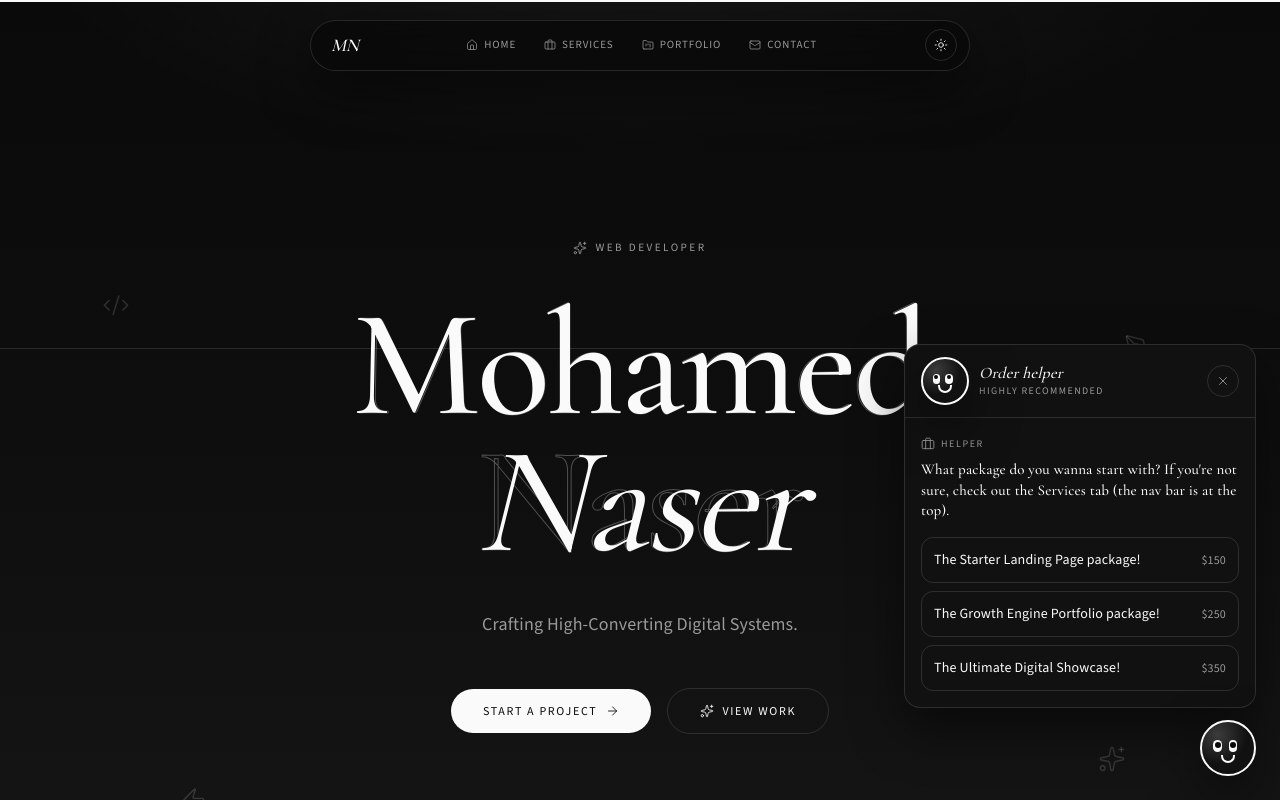
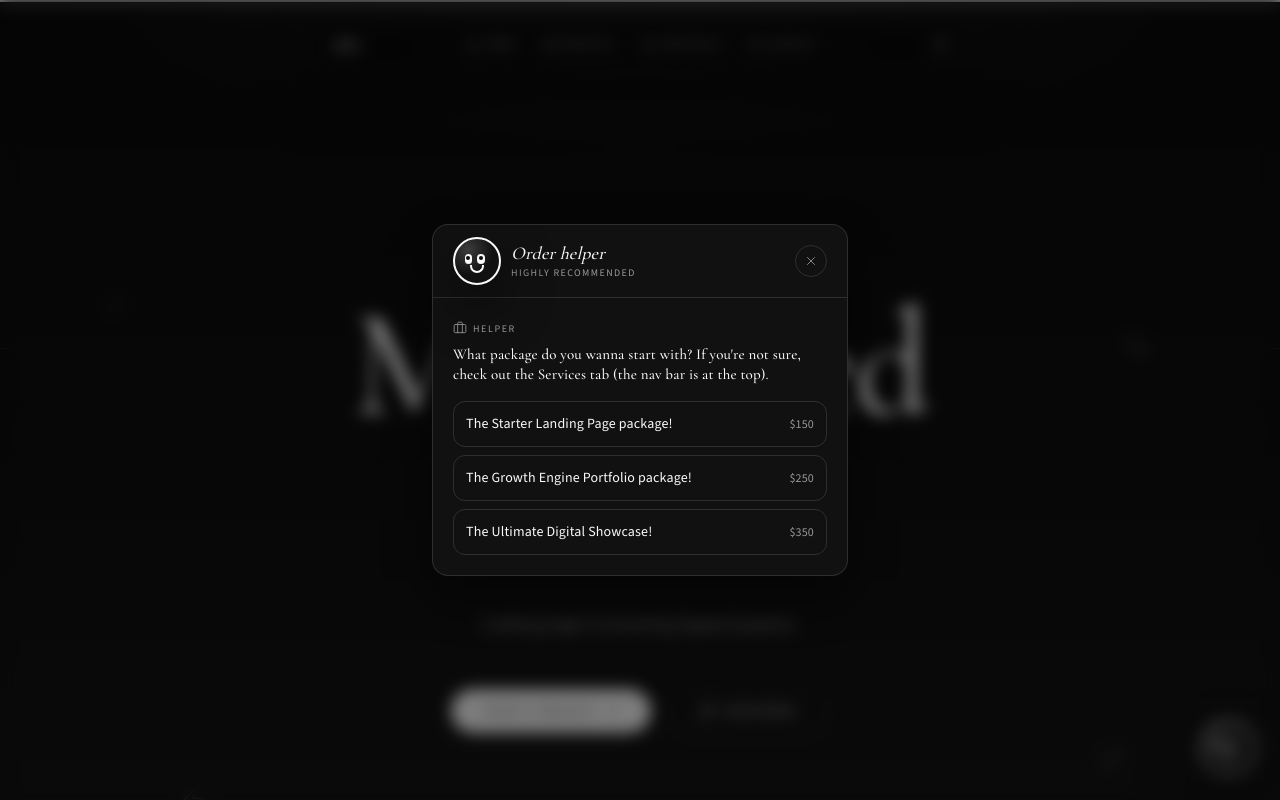
Before and after one commit to Medo-eng/portfolio, a Next.js app: page / in a window 1280 px wide. Both pictures are taken after a click on the button "Click the helper". Shown: the top 800 px of the page. Built offline with nearby package versions, Linux system fonts and the light colour scheme.

Commit message:
Center the order helper flow as a modal overlay.

```diff
--- a/src/components/OrderHelper.tsx
+++ b/src/components/OrderHelper.tsx
@@ -13,7 +13,7 @@ import {
   User,
   X,
 } from "lucide-react";
-import { FormEvent, useId, useState, type ReactNode } from "react";
+import { FormEvent, useEffect, useId, useState, type ReactNode } from "react";
 import { easeOut } from "@/lib/motion";
 import { useOrderHelper } from "./OrderHelperProvider";
 
@@ -170,8 +170,9 @@ export function OrderHelper({ ready = true }: { ready?: boolean }) {
 
   function answerDemos(seen: boolean) {
     if (!seen) {
-      scrollToId("portfolio");
-      setStep("demos-return");
+      setResumeStep("demos-return");
+      setStep("closed");
+      window.setTimeout(() => scrollToId("portfolio"), 120);
       return;
     }
     setTextValue("");
@@ -213,28 +214,50 @@ export function OrderHelper({ ready = true }: { ready?: boolean }) {
 
   const open = step !== "closed";
 
+  useEffect(() => {
+    if (!open) return;
+    const previous = document.body.style.overflow;
+    document.body.style.overflow = "hidden";
+    return () => {
+      document.body.style.overflow = previous;
+    };
+  }, [open]);
+
   if (!ready) return null;
 
   return (
-    <div className="pointer-events-none fixed right-4 bottom-4 z-[70] flex flex-col items-end gap-3 sm:right-6 sm:bottom-6">
+    <>
+      <AnimatePresence>
+        {open ? (
+          <motion.div
+            key="helper-overlay"
+            role="presentation"
+            initial={{ opacity: 0 }}
+            animate={{ opacity: 1 }}
+            exit={{ opacity: 0 }}
+            transition={{ duration: 0.25, ease: easeOut }}
+            className="fixed inset-0 z-[75] flex items-center justify-center bg-black/50 px-4 backdrop-blur-sm"
+            onClick={closePanel}
+          >
             <AnimatePresence mode="wait">
-        {open ? (
               <motion.div
                 key={step}
                 id={panelId}
                 role="dialog"
+                aria-modal="true"
                 aria-label="Order helper"
-            initial={{ opacity: 0, y: 18, scale: 0.96 }}
+                initial={{ opacity: 0, y: 24, scale: 0.94 }}
                 animate={{ opacity: 1, y: 0, scale: 1 }}
-            exit={{ opacity: 0, y: 12, scale: 0.96 }}
+                exit={{ opacity: 0, y: 16, scale: 0.96 }}
                 transition={{ duration: 0.35, ease: easeOut }}
-            className="pointer-events-auto w-[min(92vw,22rem)] overflow-hidden rounded-2xl border border-[var(--border)] bg-[var(--bg-elevated)] shadow-[var(--shadow)]"
+                onClick={(e) => e.stopPropagation()}
+                className="w-[min(92vw,26rem)] overflow-hidden rounded-2xl border border-[var(--border)] bg-[var(--bg-elevated)] shadow-[var(--shadow)]"
               >
-            <div className="flex items-center justify-between gap-3 border-b border-[var(--border)] px-4 py-3">
+                <div className="flex items-center justify-between gap-3 border-b border-[var(--border)] px-4 py-3 sm:px-5">
                   <div className="flex items-center gap-2.5">
                     <HelperFace size="md" />
                     <div>
-                  <p className="font-display text-base font-medium italic leading-tight">
+                      <p className="font-display text-base font-medium italic leading-tight sm:text-lg">
                         Order helper
                       </p>
                       <p className="text-[10px] tracking-[0.14em] uppercase text-[var(--fg-muted)]">
@@ -252,11 +275,13 @@ export function OrderHelper({ ready = true }: { ready?: boolean }) {
                   </button>
                 </div>
 
-            <div className="max-h-[min(60vh,28rem)] space-y-4 overflow-y-auto p-4">
+                <div className="max-h-[min(70vh,32rem)] space-y-4 overflow-y-auto p-4 sm:p-5">
                   {step === "package" ? (
                     <>
                       <Question
-                    icon={<Briefcase className="size-3.5" strokeWidth={1.5} />}
+                        icon={
+                          <Briefcase className="size-3.5" strokeWidth={1.5} />
+                        }
                         text="What package do you wanna start with? If you're not sure, check out the Services tab (the nav bar is at the top)."
                       />
                       <div className="space-y-2">
@@ -307,7 +332,10 @@ export function OrderHelper({ ready = true }: { ready?: boolean }) {
                     <>
                       <Question
                         icon={
-                      <FolderKanban className="size-3.5" strokeWidth={1.5} />
+                          <FolderKanban
+                            className="size-3.5"
+                            strokeWidth={1.5}
+                          />
                         }
                         text={
                           step === "demos-return"
@@ -319,13 +347,18 @@ export function OrderHelper({ ready = true }: { ready?: boolean }) {
                         <ChoiceButton
                           onClick={() => answerDemos(true)}
                           label="Yes"
-                      icon={<Check className="size-3.5" strokeWidth={1.75} />}
+                          icon={
+                            <Check className="size-3.5" strokeWidth={1.75} />
+                          }
                         />
                         <ChoiceButton
                           onClick={() => answerDemos(false)}
                           label="No"
                           icon={
-                        <FolderKanban className="size-3.5" strokeWidth={1.5} />
+                            <FolderKanban
+                              className="size-3.5"
+                              strokeWidth={1.5}
+                            />
                           }
                         />
                       </div>
@@ -345,7 +378,10 @@ export function OrderHelper({ ready = true }: { ready?: boolean }) {
                     <>
                       <Question
                         icon={
-                      <MessageCircle className="size-3.5" strokeWidth={1.5} />
+                          <MessageCircle
+                            className="size-3.5"
+                            strokeWidth={1.5}
+                          />
                         }
                         text="Can you give me a brief about your business and how you want your website to look? Don't stress — we can talk more about it later!"
                       />
@@ -392,9 +428,10 @@ export function OrderHelper({ ready = true }: { ready?: boolean }) {
                           strokeWidth={1.5}
                         />
                         <p className="text-sm leading-relaxed">
-                      Nice! Your details are filled into the contact form. Hit{" "}
-                      <span className="font-semibold">Send Message</span> when
-                      you&apos;re ready — no redirects.
+                          Nice! Your details are filled into the contact form.
+                          Hit{" "}
+                          <span className="font-semibold">Send Message</span>{" "}
+                          when you&apos;re ready — no redirects.
                         </p>
                       </div>
                       <button
@@ -407,15 +444,21 @@ export function OrderHelper({ ready = true }: { ready?: boolean }) {
                         className="focus-ring inline-flex w-full items-center justify-center gap-2 rounded-full bg-[var(--fg)] px-4 py-2.5 text-xs font-medium tracking-[0.12em] uppercase text-[var(--bg)]"
                       >
                         Jump to contact form
-                    <ChevronRight className="size-3.5" strokeWidth={1.75} />
+                        <ChevronRight
+                          className="size-3.5"
+                          strokeWidth={1.75}
+                        />
                       </button>
                     </motion.div>
                   ) : null}
                 </div>
               </motion.div>
+            </AnimatePresence>
+          </motion.div>
         ) : null}
       </AnimatePresence>
 
+      <div className="pointer-events-none fixed right-4 bottom-4 z-[70] flex flex-col items-end gap-3 sm:right-6 sm:bottom-6">
         <div className="pointer-events-auto flex items-end gap-3">
           <AnimatePresence>
             {!open ? (
@@ -501,6 +544,7 @@ export function OrderHelper({ ready = true }: { ready?: boolean }) {
           </div>
         </div>
       </div>
+    </>
   );
 }
 
```
Lines whose indentation alone changed are shown as unchanged.
